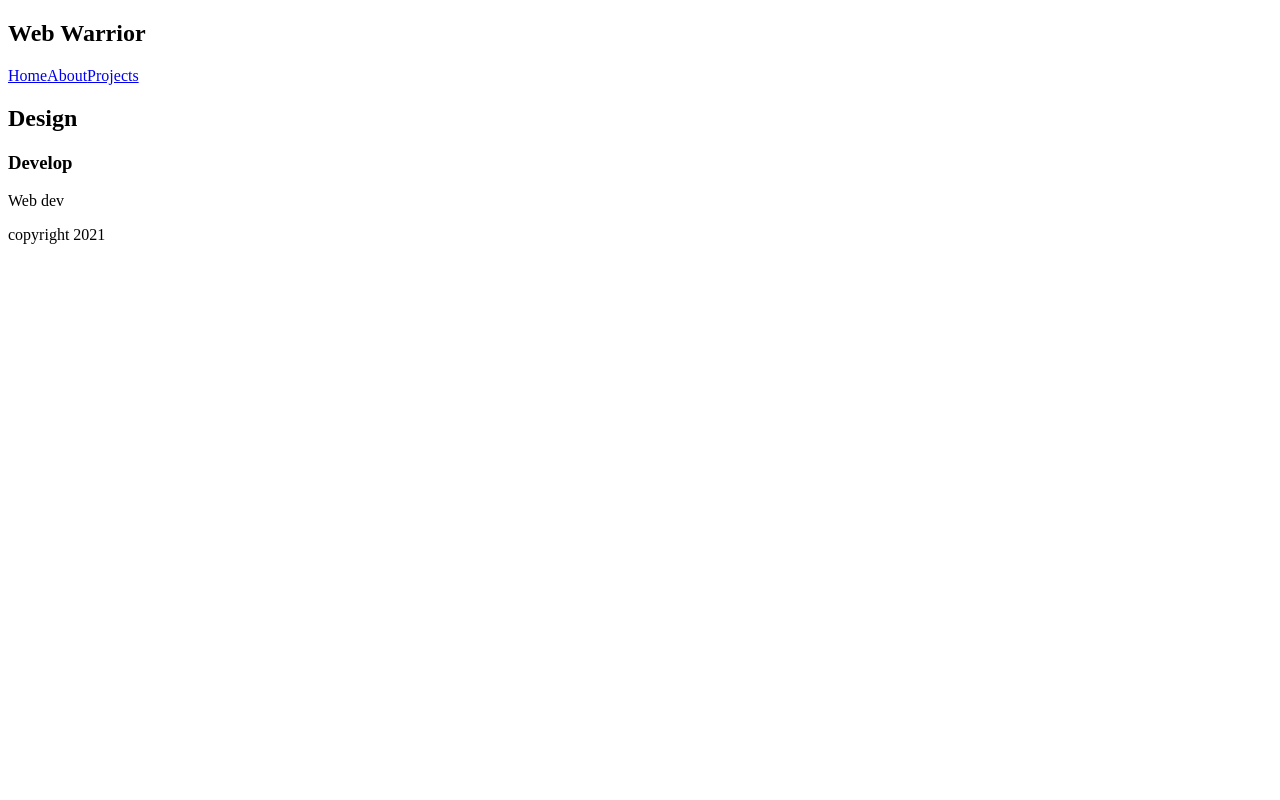
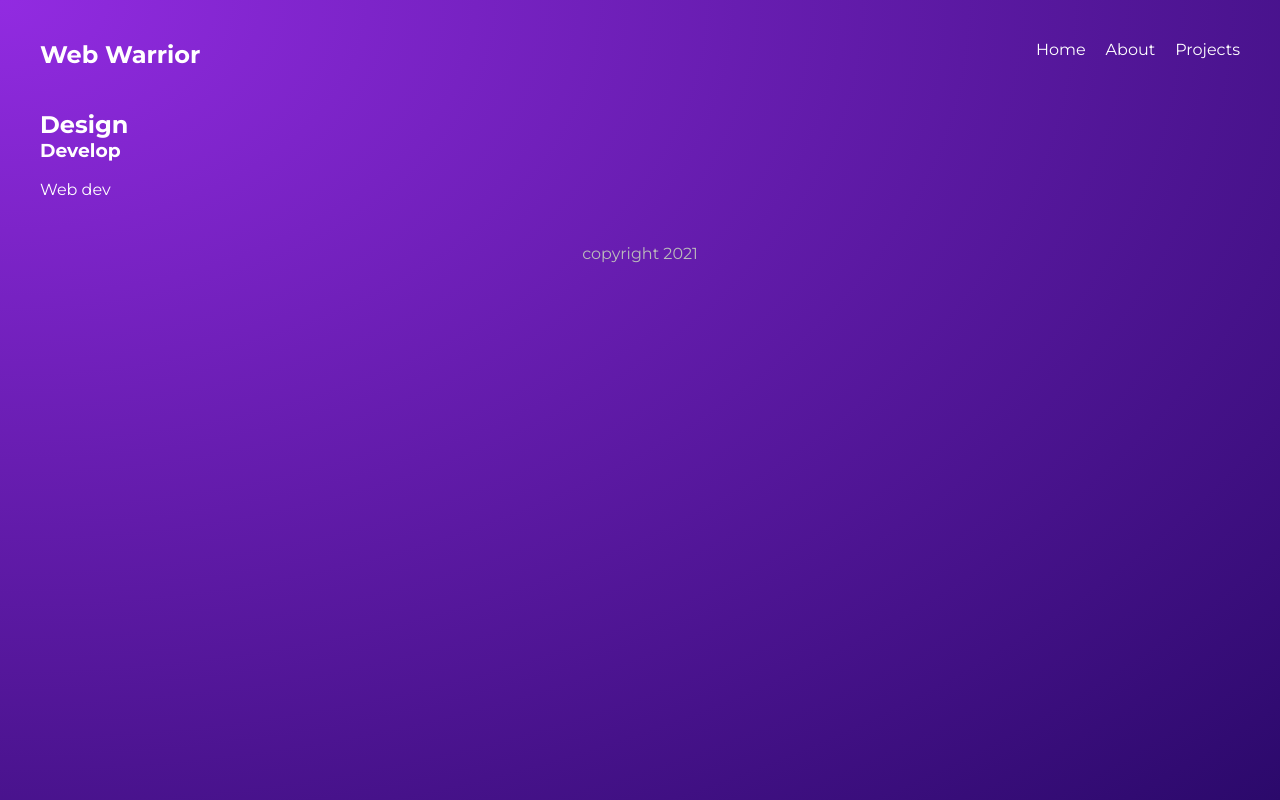
Before and after one commit to BrentGrammer/Gatsby-Learning-Project, a Gatsby site: page / in a window 1280 px wide. Built offline with nearby package versions, Linux system fonts and the light colour scheme; Gatsby itself is replaced by a stand-in of ours.

Commit message:
global styles css

```diff
--- a/src/components/Layout.js
+++ b/src/components/Layout.js
@@ -1,5 +1,6 @@
 import React from "react"
 import Navbar from "./Navbar"
+import "../styles/global.css"
 
 export default function Layout({ children }) {
   return (
--- /dev/null
+++ b/src/styles/global.css
@@ -0,0 +1,55 @@
+@import url("https://fonts.googleapis.com/css2?family=Montserrat:wght@300;400;500;700&display=swap");
+
+* {
+  margin: 0;
+  padding: 0;
+  text-decoration: none;
+  font-family: "Montserrat";
+  color: white;
+}
+html,
+body {
+  min-height: 100%;
+}
+body {
+  background: radial-gradient(
+    at top left,
+    rgba(146, 43, 225, 1) 0%,
+    rgba(43, 9, 107, 1) 100%
+  );
+  background-repeat: no-repeat;
+}
+p {
+  margin: 16px auto;
+  line-height: 1.5em;
+}
+
+/* layout & nav */
+.layout {
+  max-width: 1200px;
+  margin: 0 auto;
+}
+nav {
+  display: grid;
+  grid-template-columns: 1fr 1fr;
+  margin: 40px auto;
+}
+nav .links {
+  display: inline-block;
+  text-align: right;
+}
+nav a {
+  display: inline-block;
+  margin-left: 20px;
+  font-weight: 400;
+  padding-bottom: 8px;
+  border-bottom: 3px solid transparent;
+}
+nav a:hover {
+  border-color: white;
+}
+footer p {
+  text-align: center;
+  color: #bbb;
+  margin: 40px auto;
+}
```
